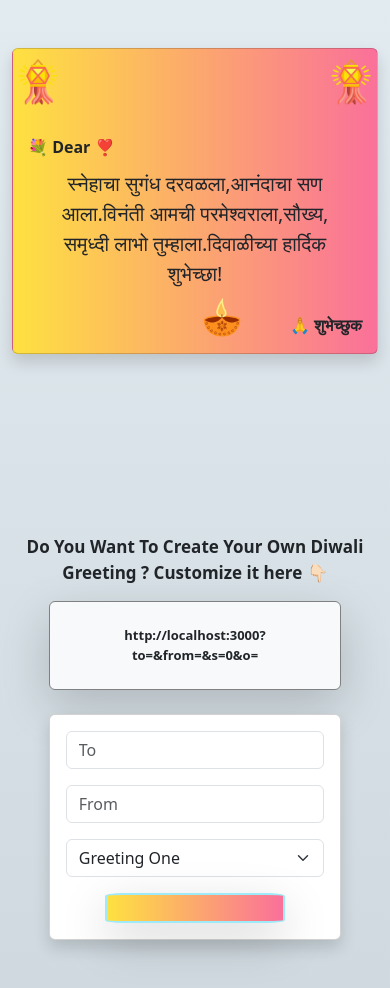
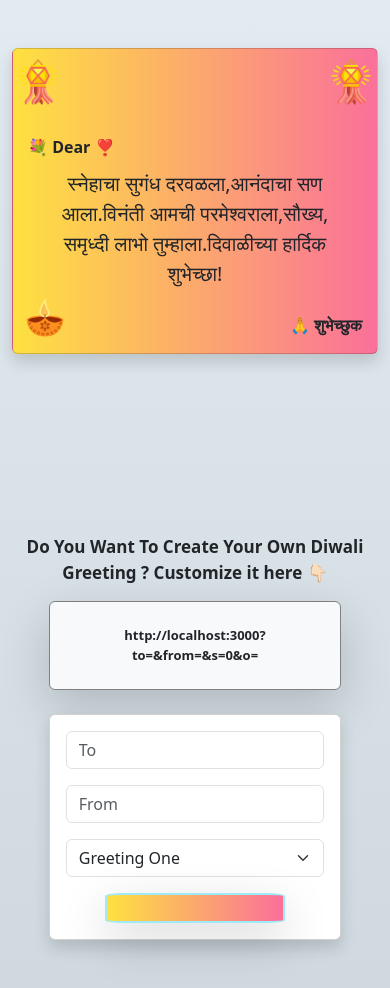
Before and after one commit to saurabhjaykar1603/greet-me, a React (Vite) app: page / in a window 390 px wide. Built offline with nearby package versions, Linux system fonts and the light colour scheme.

Commit message:
ref : lamp position

```diff
--- a/src/views/Home/Home.css
+++ b/src/views/Home/Home.css
@@ -98,7 +98,7 @@ color: #fff !important;
   .lamp {
     height: 40px;
     bottom: -240px;
-    right: 135px;
+    left: 12px;
   }
   .left-lamp {
     height: 50px;
```
